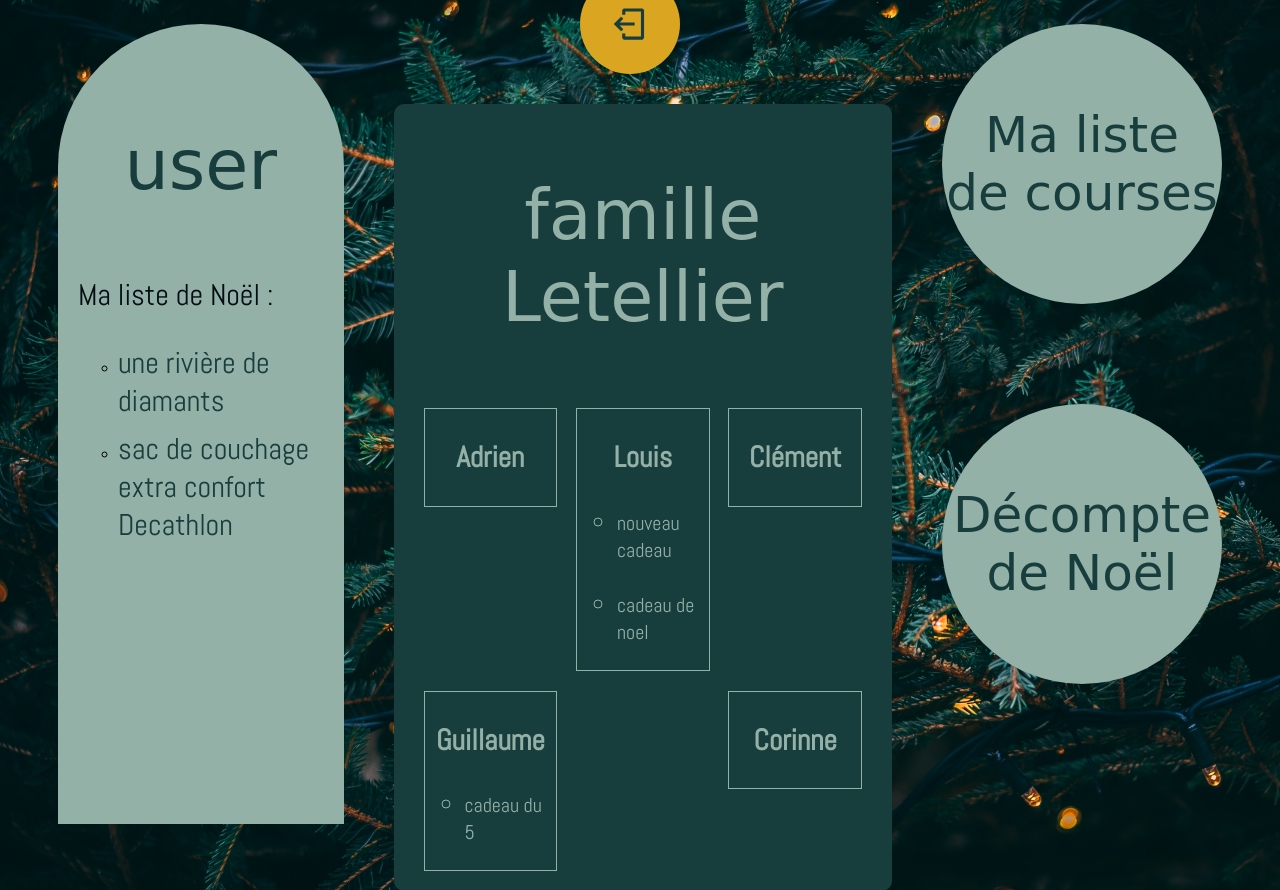
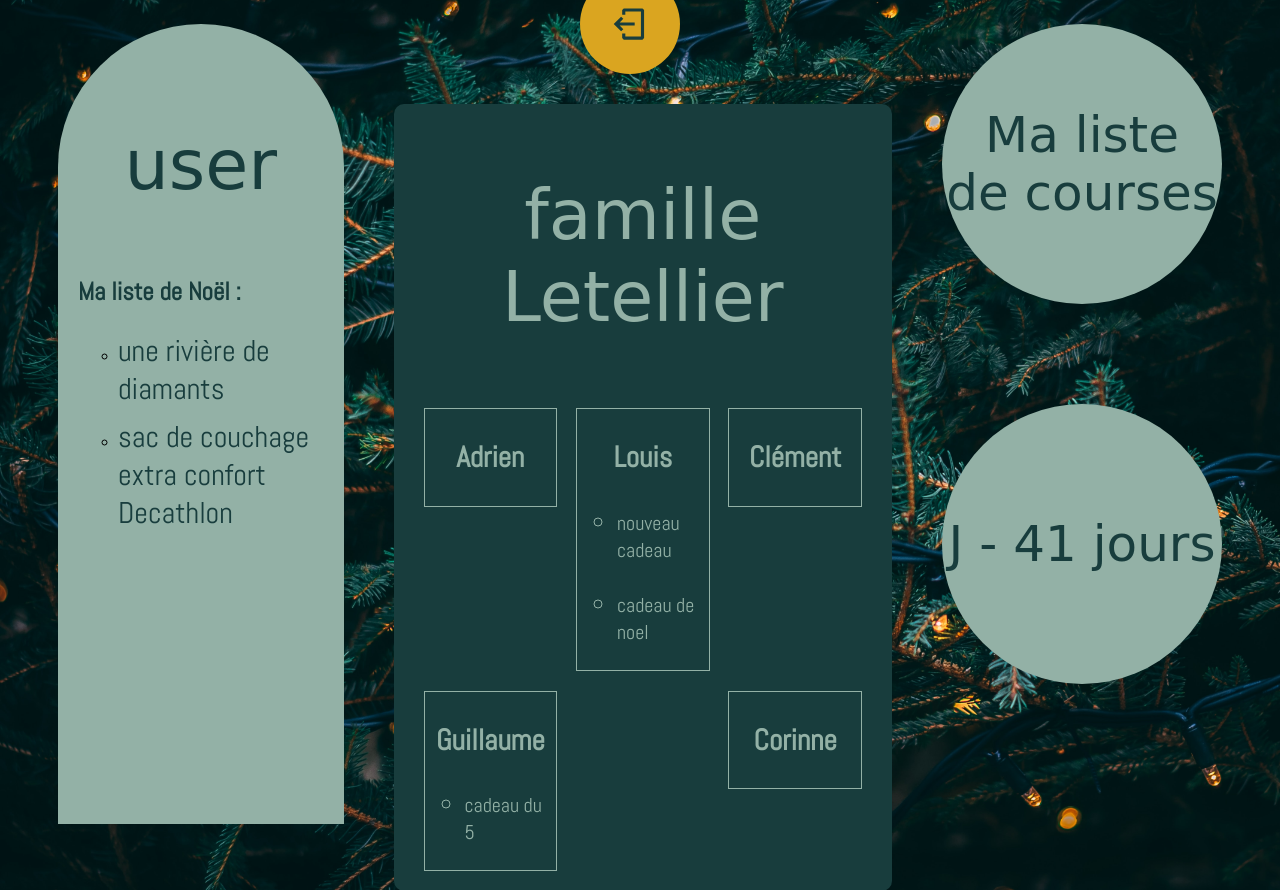
Before and after one commit to anaislet/christmas, a Django app: page /home/1 in a window 1280 px wide; the page is wider, and only the part inside the window is pictured. Shown: the part 269-1159 px from the top of that part. Run offline with Django 4.2, Linux system fonts and the light colour scheme; data comes from the database, SQL or seed files in the repository; some web fonts are replaced.

Commit message:
add christmas timelaps

```diff
--- a/authentication/static/styles.css
+++ b/authentication/static/styles.css
@@ -122,7 +122,13 @@ p {
     text-align: center;
 }
 
-.my_presents_content ul{
+.my_presents_content h3 {
+    color: #183D3D;
+    font-family: 'Abel', sans-serif;
+    font-size: 25px;
+}
+
+.my_presents_content ul {
     list-style-type: circle;
 }
 
--- a/presents/templates/home.html
+++ b/presents/templates/home.html
@@ -4,7 +4,7 @@
     <div class="my_presents">
         <div class="my_presents_content">
             <p class="id_member">{{ request.session.member|default:"user"}}</p>
-            <p>Ma liste de Noël : </p>
+            <h3>Ma liste de Noël : </h3>
             <ul>
                 {% for my_present in my_presents %}
                 <li><a href="{% url 'present-detail' my_present.id %}">{{my_present.name}}</a></li>
@@ -36,7 +36,8 @@
             <p>Ma liste </br>de courses</p>
         </div>
         <div class="countdown">
-            <p>Décompte de Noël</p>
+            <p>J -&nbsp</p>
+            <p>{{timelaps.days}} jours</p>
         </div>
     </div>
 </div>
--- a/presents/views.py
+++ b/presents/views.py
@@ -4,6 +4,7 @@ from authentication.models import Member
 from presents.models import Gift
 from django.db.models import Count
 from . import forms
+from datetime import datetime, timedelta
 
 
 # @login_required
@@ -21,9 +22,14 @@ def home(request, member_id):
     #liste des membres appartenant à la famille du membre identifié y compris lui-même
     family_members = Member.objects.filter(family_id=family_id).exclude(id=member_id)
 
+    #décompte
+    christmass_date = datetime(2023, 12, 25)
+    now = datetime.now()
+    timelaps = christmass_date - now
+
     return render(request,
                   'home.html',
-                  {'my_presents': my_presents, 'family_presents': family_presents, 'family_members': family_members, 'family_id': family_id}
+                  {'my_presents': my_presents, 'family_presents': family_presents, 'family_members': family_members, 'family_id': family_id, 'timelaps': timelaps}
                 )
 
 def my_list(request):
```
